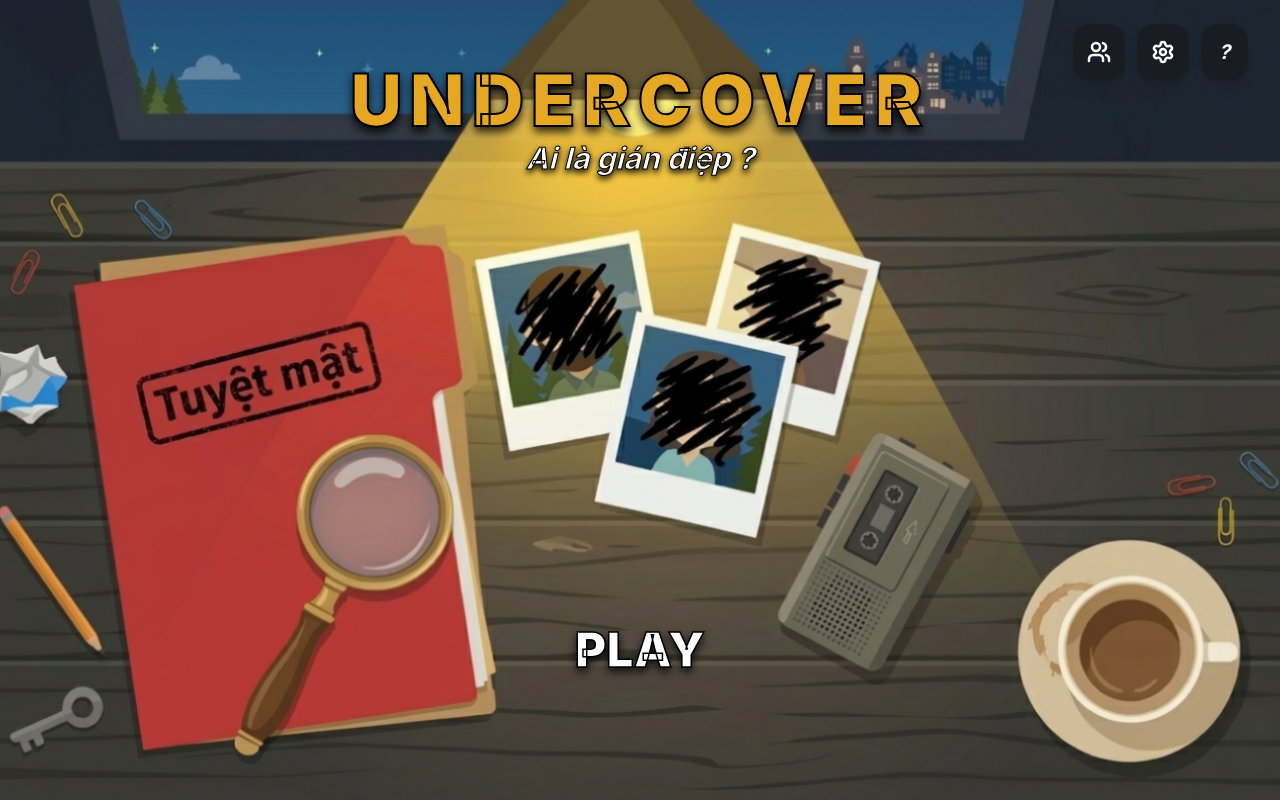
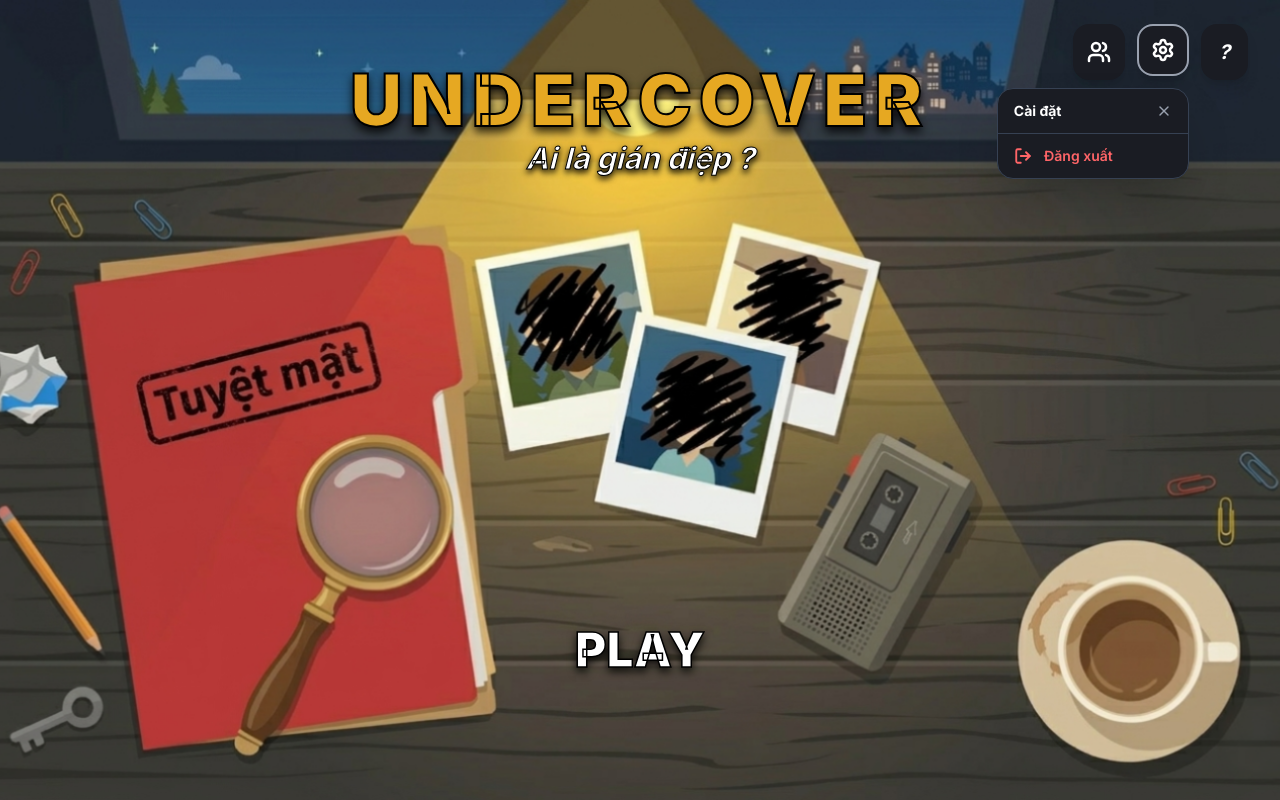
Before and after one commit to UIT24520127/NT106-DoAn-Nhom08, a Next.js app in the folder frontend/: page /menu in a window 1280 px wide. Both pictures are taken after a click on the button 1162 px from the left and 52 px from the top of the page. Built offline with nearby package versions, Linux system fonts and the light colour scheme.

Commit message:
feat : thêm tính năng đăng xuất

```diff
--- a/frontend/app/login/page.tsx
+++ b/frontend/app/login/page.tsx
@@ -1,6 +1,10 @@
 "use client";
 import { useState } from "react";
 import { useRouter } from "next/navigation";
+
+import { saveToken } from "@/lib/auth";
+
+
 
 export default function LoginPage() {
   const router = useRouter();
@@ -43,9 +47,9 @@ export default function LoginPage() {
       const data = await res.json();
 
       if (res.ok) {
-        // Đăng nhập thành công -> Hiện popup, khi bấm Đóng sẽ chuyển sang /menu
-        showPopup("Thành công!", data.message, true, true);
-      }
+            saveToken(data.token);
+            showPopup("Thành công!", data.message, true, true);
+          }
       else {
         showPopup("Thất bại", data.message, false);
       }
@@ -99,6 +103,7 @@ export default function LoginPage() {
       showPopup("Lỗi kết nối", "Không thể kết nối đến Server C#.", false);
     }
   };
+
 
   return (
     // ĐÃ SỬA: Dùng h-screen w-screen và overflow-hidden để form luôn nằm chính giữa, không xê dịch
--- a/frontend/app/menu/page.tsx
+++ b/frontend/app/menu/page.tsx
@@ -1,50 +1,100 @@
 "use client";
-import { useState, useEffect } from "react";
-import { Users, Settings } from "lucide-react";
+import { useState, useEffect, useRef } from "react";
+import { Users, Settings, LogOut, X } from "lucide-react";
+import { logout } from "@/lib/auth";
 
 export default function MainMenu() {
   const [showOptions, setShowOptions] = useState(false);
   const [showTitle, setShowTitle] = useState(false);
+  const [showSettingsMenu, setShowSettingsMenu] = useState(false); // 👈 THÊM MỚI
+  const settingsRef = useRef<HTMLDivElement>(null); // 👈 THÊM MỚI
 
-  // Kích hoạt hiệu ứng xuất hiện tiêu đề sau khi trang load 200ms
   useEffect(() => {
-    const timer = setTimeout(() => {
-      setShowTitle(true);
-    }, 200);
+    const timer = setTimeout(() => setShowTitle(true), 200);
     return () => clearTimeout(timer);
   }, []);
+
+  // 👈 THÊM MỚI: Đóng menu khi click ra ngoài
+  useEffect(() => {
+    function handleClickOutside(event: MouseEvent) {
+      if (settingsRef.current && !settingsRef.current.contains(event.target as Node)) {
+        setShowSettingsMenu(false);
+      }
+    }
+    document.addEventListener("mousedown", handleClickOutside);
+    return () => document.removeEventListener("mousedown", handleClickOutside);
+  }, []);
+
+const handleLogout = async () => {
+  setShowSettingsMenu(false);
+  await logout(); // xóa token + redirect về /login tự động
+};
 
   return (
     <div className="relative h-screen w-screen bg-[url('/bg.png')] bg-cover bg-center overflow-hidden">
 
-      {/* TIÊU ĐỀ GAME (AI LÀ GIÁN ĐIỆP) */}
-      <div
-        className={`absolute top-[8%] left-1/2 -translate-x-1/2 z-30 flex flex-col items-center text-center transition-all duration-1000 ease-out
-          ${showTitle ? 'opacity-100 translate-y-0 scale-100' : 'opacity-0 -translate-y-8 scale-95'}
-        `}
+      {/* TIÊU ĐỀ GAME */}
+      <div className={`absolute top-[8%] left-1/2 -translate-x-1/2 z-30 flex flex-col items-center text-center transition-all duration-1000 ease-out
+          ${showTitle ? 'opacity-100 translate-y-0 scale-100' : 'opacity-0 -translate-y-8 scale-95'}`}
       >
-        <h1
-          className="text-5xl md:text-7xl font-black text-[#e6a822] tracking-widest drop-shadow-[0_5px_5px_rgba(0,0,0,0.8)]"
-          style={{ WebkitTextStroke: '2px black' }}
-        >
+        <h1 className="text-5xl md:text-7xl font-black text-[#e6a822] tracking-widest drop-shadow-[0_5px_5px_rgba(0,0,0,0.8)]"
+          style={{ WebkitTextStroke: '2px black' }}>
           UNDERCOVER
         </h1>
-        <h2
-          className="text-2xl md:text-3xl font-bold text-white mt-1 drop-shadow-[0_3px_3px_rgba(0,0,0,1)] italic"
-          style={{ WebkitTextStroke: '1px black' }}
-        >
+        <h2 className="text-2xl md:text-3xl font-bold text-white mt-1 drop-shadow-[0_3px_3px_rgba(0,0,0,1)] italic"
+          style={{ WebkitTextStroke: '1px black' }}>
           Ai là gián điệp ?
         </h2>
       </div>
 
-      {/* 3 NÚT Ở GÓC TRÊN BÊN PHẢI */}
+      {/* 3 NÚT GÓC TRÊN PHẢI */}
       <div className="absolute top-6 right-8 flex gap-3 z-20">
         <button className="bg-[#1a1c23] p-3 rounded-2xl border-2 border-transparent hover:border-gray-500 transition shadow-lg">
           <Users size={24} color="white" strokeWidth={2.5} />
         </button>
-        <button className="bg-[#1a1c23] p-3 rounded-2xl border-2 border-transparent hover:border-gray-500 transition shadow-lg">
-          <Settings size={24} color="white" strokeWidth={2.5} />
-        </button>
+
+        {/* 👇 THÊM MỚI: Bọc Settings button trong div có ref để detect click ngoài */}
+        <div ref={settingsRef} className="relative">
+          <button
+            onClick={() => setShowSettingsMenu(prev => !prev)}
+            className={`bg-[#1a1c23] p-3 rounded-2xl border-2 transition shadow-lg
+              ${showSettingsMenu ? 'border-gray-400' : 'border-transparent hover:border-gray-500'}`}
+          >
+            <Settings size={24} color="white" strokeWidth={2.5} />
+          </button>
+
+          {/* DROPDOWN MENU */}
+          {showSettingsMenu && (
+            <div className="absolute top-full right-0 mt-2 w-48 bg-[#1a1c23] rounded-2xl border border-gray-700 shadow-2xl overflow-hidden animate-fade-in">
+
+              {/* Header của menu */}
+              <div className="px-4 py-3 border-b border-gray-700 flex items-center justify-between">
+                <span className="text-white font-bold text-sm">Cài đặt</span>
+                <button onClick={() => setShowSettingsMenu(false)} className="text-gray-400 hover:text-white transition">
+                  <X size={16} />
+                </button>
+              </div>
+
+              {/* Mục Đăng xuất */}
+              <button
+                onClick={handleLogout}
+                className="w-full flex items-center gap-3 px-4 py-3 text-red-400 hover:bg-red-500/10 hover:text-red-300 transition-colors"
+              >
+                <LogOut size={18} strokeWidth={2.5} />
+                <span className="font-semibold text-sm">Đăng xuất</span>
+              </button>
+
+              {/* Bạn có thể thêm các mục khác ở đây */}
+              {/* Ví dụ:
+              <button className="w-full flex items-center gap-3 px-4 py-3 text-white hover:bg-white/10 transition-colors">
+                <SomeIcon size={18} />
+                <span className="font-semibold text-sm">Âm thanh</span>
+              </button>
+              */}
+            </div>
+          )}
+        </div>
+
         <button className="bg-[#1a1c23] p-3 px-4 rounded-2xl border-2 border-transparent hover:border-gray-500 transition shadow-lg flex items-center justify-center">
           <span className="text-white text-xl font-bold italic">?</span>
         </button>
@@ -52,7 +102,6 @@ export default function MainMenu() {
 
       {/* KHU VỰC TRUNG TÂM */}
       <div className="absolute inset-0 flex flex-col items-center justify-center z-10">
-
         <div className="mt-[500px] flex flex-col items-center">
           {!showOptions ? (
             <button
@@ -64,15 +113,12 @@ export default function MainMenu() {
             </button>
           ) : (
             <div className="flex flex-col gap-3 items-center">
-              {/* Lưu ý nhỏ: Tailwind không có sẵn w-35, mình đổi thành w-40 (hoặc bạn dùng w-[140px]) để nút không bị mất khung nhé */}
               <button className="bg-[#e6a822] text-black w-40 py-2.5 rounded-full text-base font-bold border-[3px] border-black hover:scale-105 transition-transform shadow-[0_5px_0_black] active:translate-y-1 active:shadow-none">
                 CHƠI NGAY
               </button>
-
               <button className="bg-[#3b82f6] text-white w-40 py-2.5 rounded-full text-base font-bold border-[3px] border-black hover:scale-105 transition-transform shadow-[0_5px_0_black] active:translate-y-1 active:shadow-none">
                 CHƠI VỚI BẠN
               </button>
-
               <button
                 onClick={() => setShowOptions(false)}
                 className="mt-2 text-white/80 text-sm font-bold underline hover:text-white drop-shadow-md"
@@ -82,7 +128,6 @@ export default function MainMenu() {
             </div>
           )}
         </div>
-
       </div>
     </div>
   );
--- /dev/null
+++ b/frontend/lib/auth.ts
@@ -0,0 +1,30 @@
+// lib/auth.ts
+
+const API_URL = "http://localhost:5000"; // URL backend C# của bạn
+
+// Lưu token sau khi đăng nhập thành công
+export function saveToken(token: string) {
+  localStorage.setItem("token", token);
+}
+
+// Lấy token (dùng khi cần gọi API cần xác thực)
+export function getToken(): string | null {
+  return localStorage.getItem("token");
+}
+
+// Kiểm tra đã đăng nhập chưa (dùng để bảo vệ route)
+export function isLoggedIn(): boolean {
+  return !!localStorage.getItem("token");
+}
+
+// Đăng xuất
+export async function logout() {
+  try {
+    await fetch(`${API_URL}/api/logout`, { method: "POST" });
+  } catch (error) {
+    console.error("Lỗi logout:", error);
+  } finally {
+    localStorage.removeItem("token");
+    window.location.href = "/login"; // Redirect về trang login
+  }
+}
```
